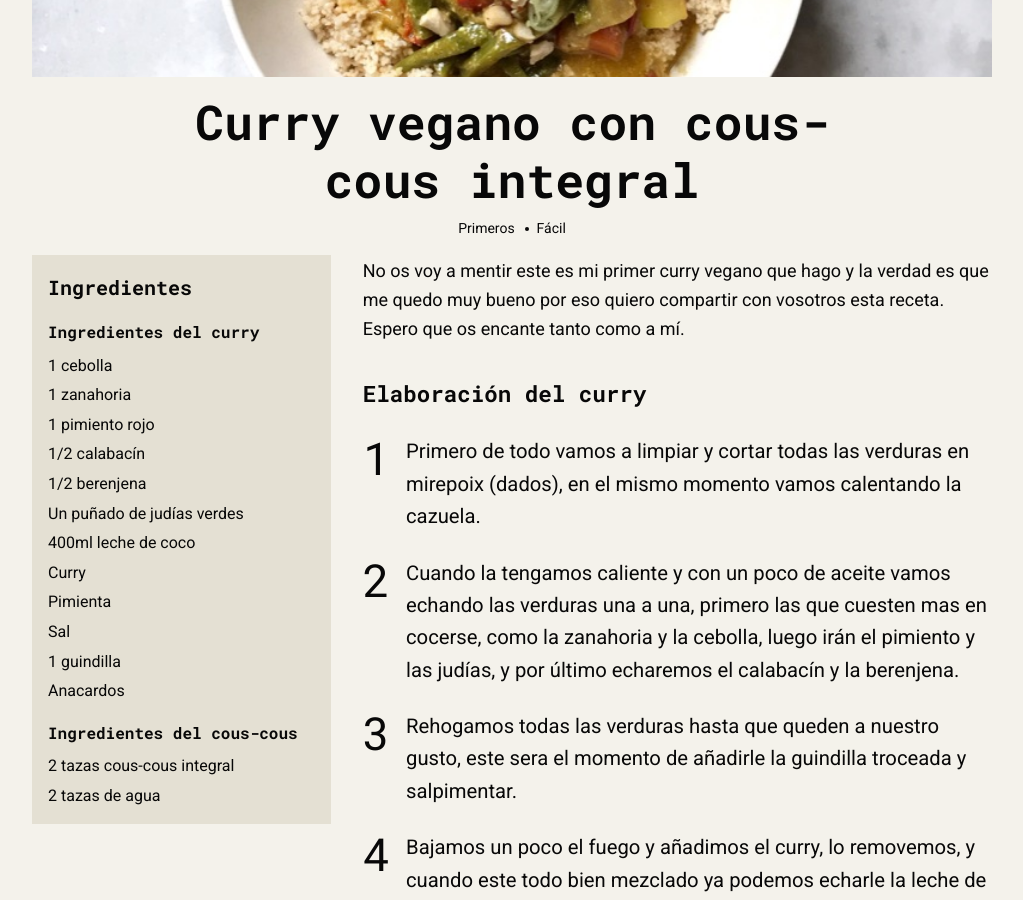
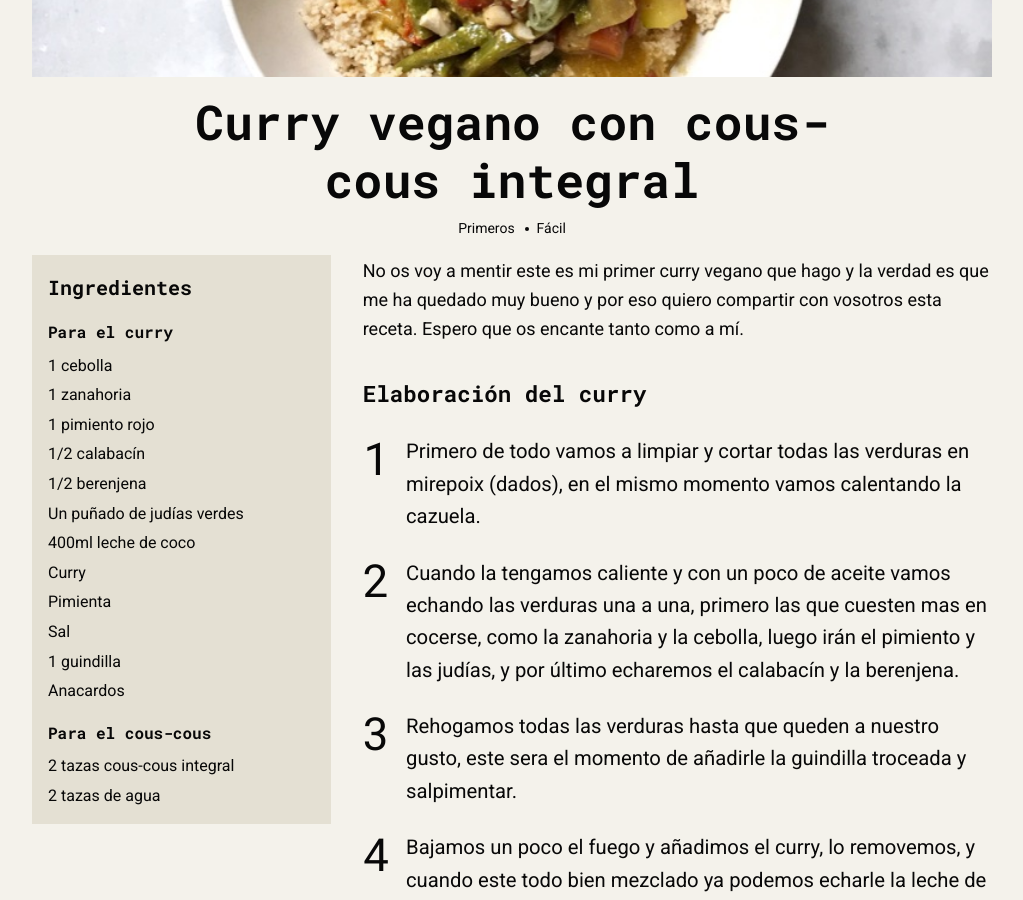
Before and after one commit to ricardpanades/tienefogoneslacosa, a Jekyll site: the page built from _recipes/2019-04-05-curry-vegano.md, in a window 1280 px wide and 900 px high, scrolled down 313 px. Shown: the whole window, without its empty margins (128-1151 px from the left). Built offline with Jekyll 4.4.1, drawn with Linux system fonts in a browser that asks for light colours; comment, search, counter and statistics services are not loaded.

Commit message:
several recipes changes

```diff
--- a/_recipes/2019-04-05-curry-vegano.md
+++ b/_recipes/2019-04-05-curry-vegano.md
@@ -9,7 +9,7 @@ tags:
   - Integral
 difficulty: Fácil
 recipe-ingredients:
-  - ingredients-list-title: Ingredientes del curry
+  - ingredients-list-title: Para el curry
     ingredients:
       - 1 cebolla
       - 1 zanahoria
@@ -23,7 +23,7 @@ recipe-ingredients:
       - Sal
       - 1 guindilla
       - Anacardos
-  - ingredients-list-title: Ingredientes del cous-cous
+  - ingredients-list-title: Para el cous-cous
     ingredients:
       - 2 tazas cous-cous integral
       - 2 tazas de agua
@@ -45,4 +45,4 @@ notes:
   - Lo podéis hacer con distintas verduras y con las que mas os apetezcan.
 ---
 
-No os voy a mentir este es mi primer curry vegano que hago y la verdad es que me quedo muy bueno por eso quiero compartir con vosotros esta receta. Espero que os encante tanto como a mí.
+No os voy a mentir este es mi primer curry vegano que hago y la verdad es que me ha quedado muy bueno y por eso quiero compartir con vosotros esta receta. Espero que os encante tanto como a mí.
```
Also changed, not shown: _recipes/2019-02-1-garbanzos-con-espinacas-y-chorizo.md (+2 -2 lines), _recipes/2019-02-9-arroz-negro.md (+1 -1 lines), _recipes/2019-03-29-wok-de-ternera-con-verduritas.md (+1 -1 lines), _recipes/2019-03-31-spaghetti-frutti-di-mare.md (+2 -2 lines).
